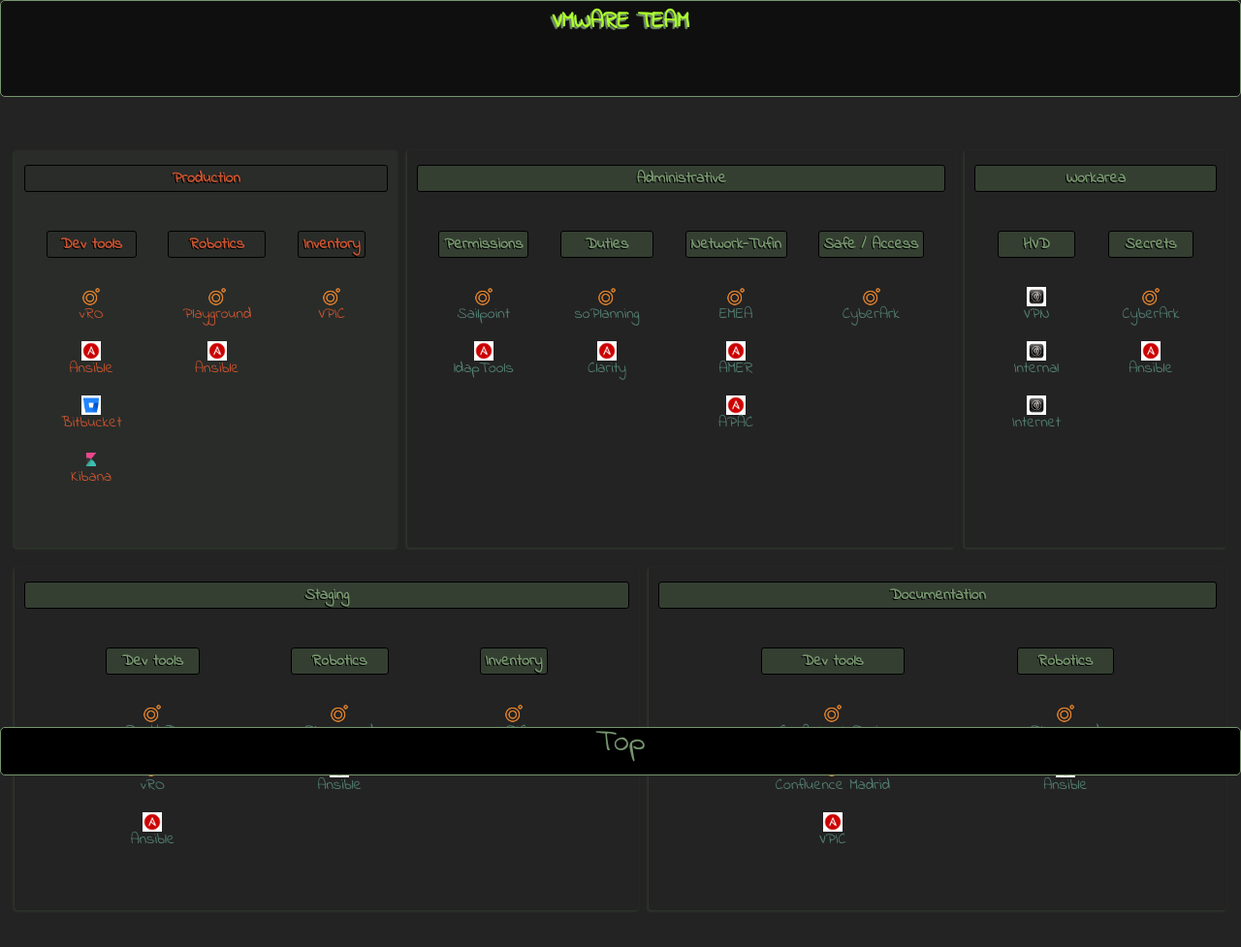
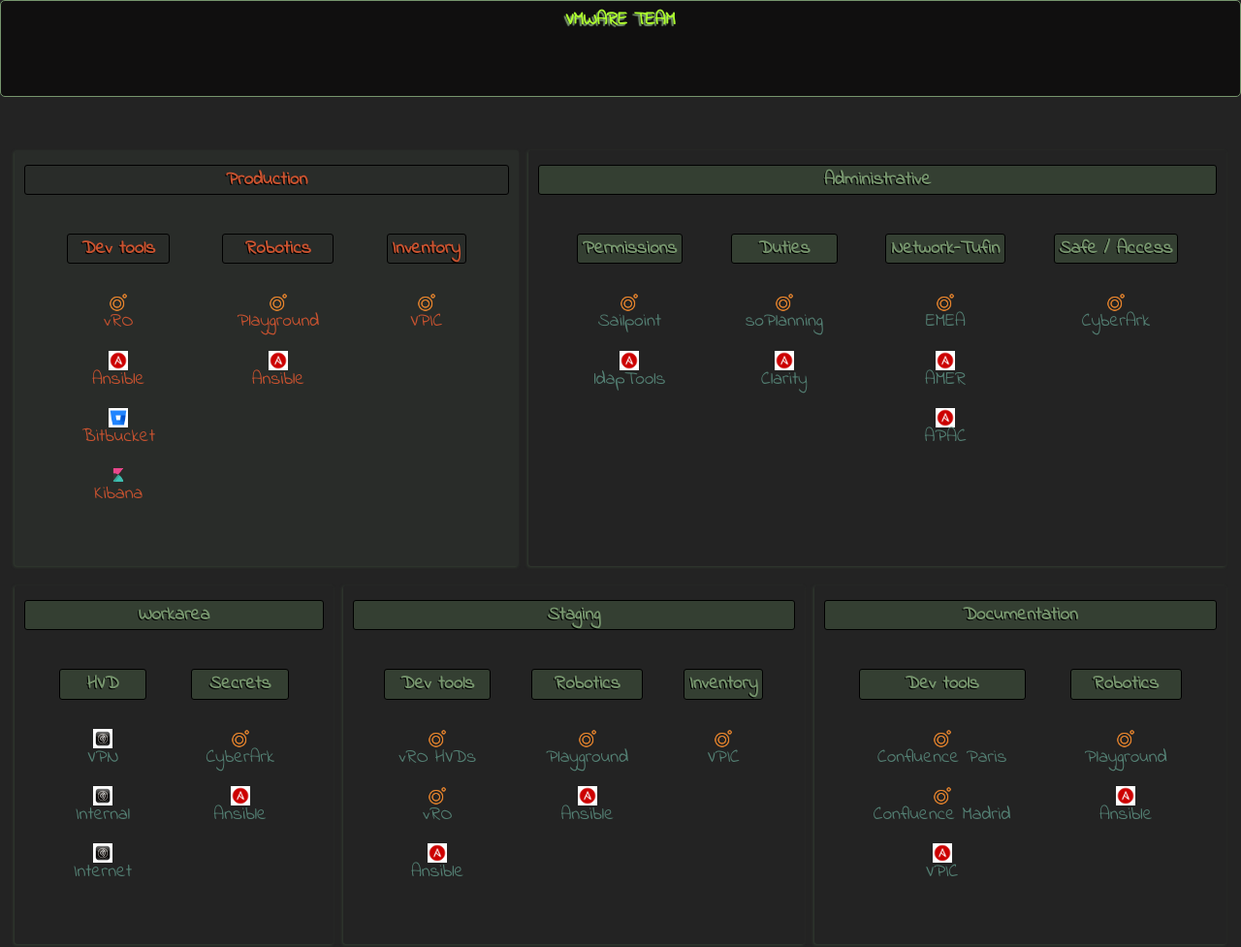
Before and after one commit to aburke972/myCrazyFavourites_simpleEdition, a plain HTML site: page index.html in a window 1280 px wide. Shown: the top 977 px of the page at 97% size. Drawn offline with Linux system fonts and the light colour scheme.

Commit message:
font-size done

```diff
--- a/style.css
+++ b/style.css
@@ -6,11 +6,11 @@
     --var-prod-background-color: #292c29;
     --var-prod-background-text-color:#c95330;
     box-sizing: border-box;
-    font-size: 1rem;
 }
 
 body{
     background-color: var(--var-background-color-body);
+    font-size: 1.2rem;
 }
 
 header,footer{
@@ -25,7 +25,7 @@ h1{
     padding-top: 10px;
     text-shadow: -2px 2px 1px var(--var-background-text-color);
     color: greenyellow;
-    font-size: 1.5rem;
+    font-size: 1.2rem;
     font-family: 'Indie Flower', cursive;
     f/* ont-family: 'Luckiest Guy', cursive; */
 
@@ -96,13 +96,13 @@ img{
 }
 
 footer{
-    position: sticky;
+    /* position: sticky; */
     bottom:0;
     height: 50px;
     background-color: black;
 }
 footer a{
-    font-size: 2rem;
+    font-size: 2em;
     color:var(--var-background-text-color);
 }
 
```
